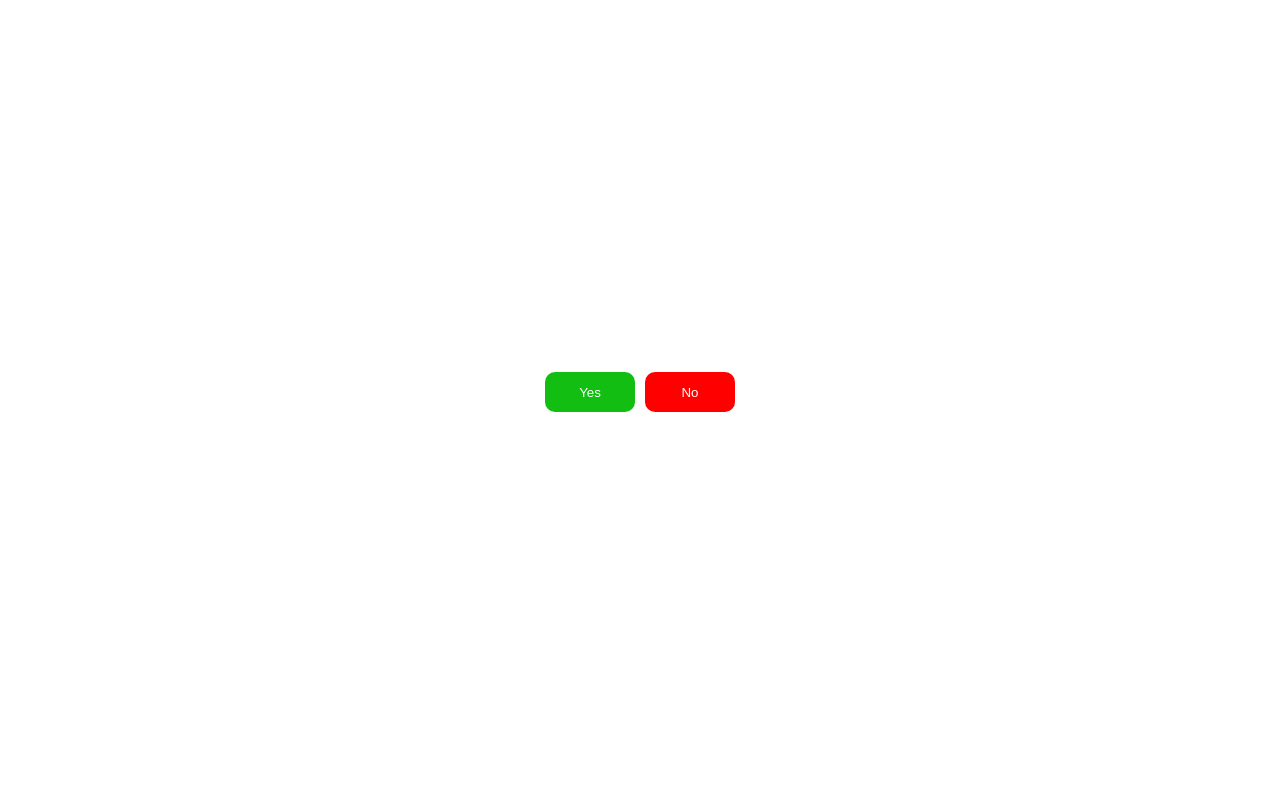
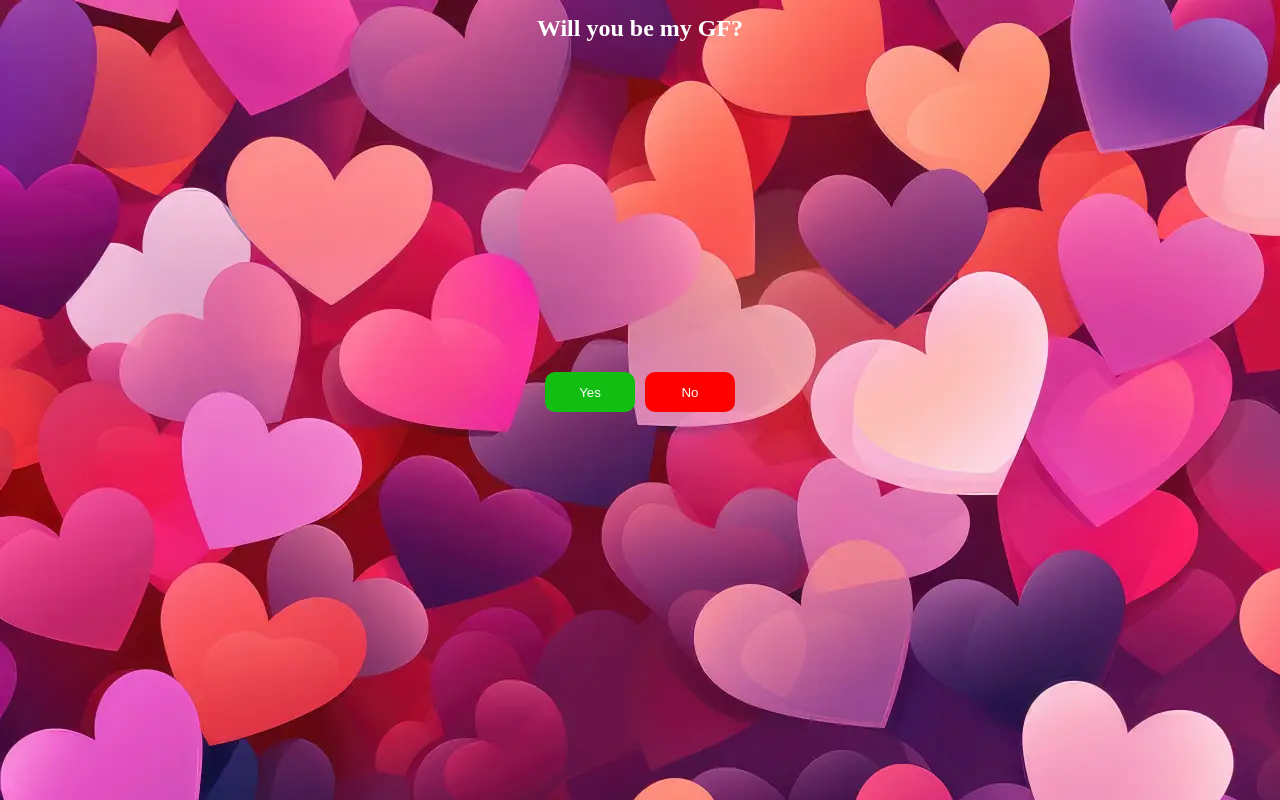
Before and after one commit to DemmyJay-99/C-mon_be_my_gf, a plain HTML site: page index.html in a window 1280 px wide. Drawn offline with Linux system fonts and the light colour scheme.

Commit message:
Update style.css

```diff
--- a/style.css
+++ b/style.css
@@ -9,7 +9,7 @@
 }
 
 body{
-    background:url(colorful-love-hearts-wallpaper-free-image.webp);
+    background:url(assets/colorful-love-hearts-wallpaper-free-image.webp);
     padding: 0 20px;
 }
 
```
